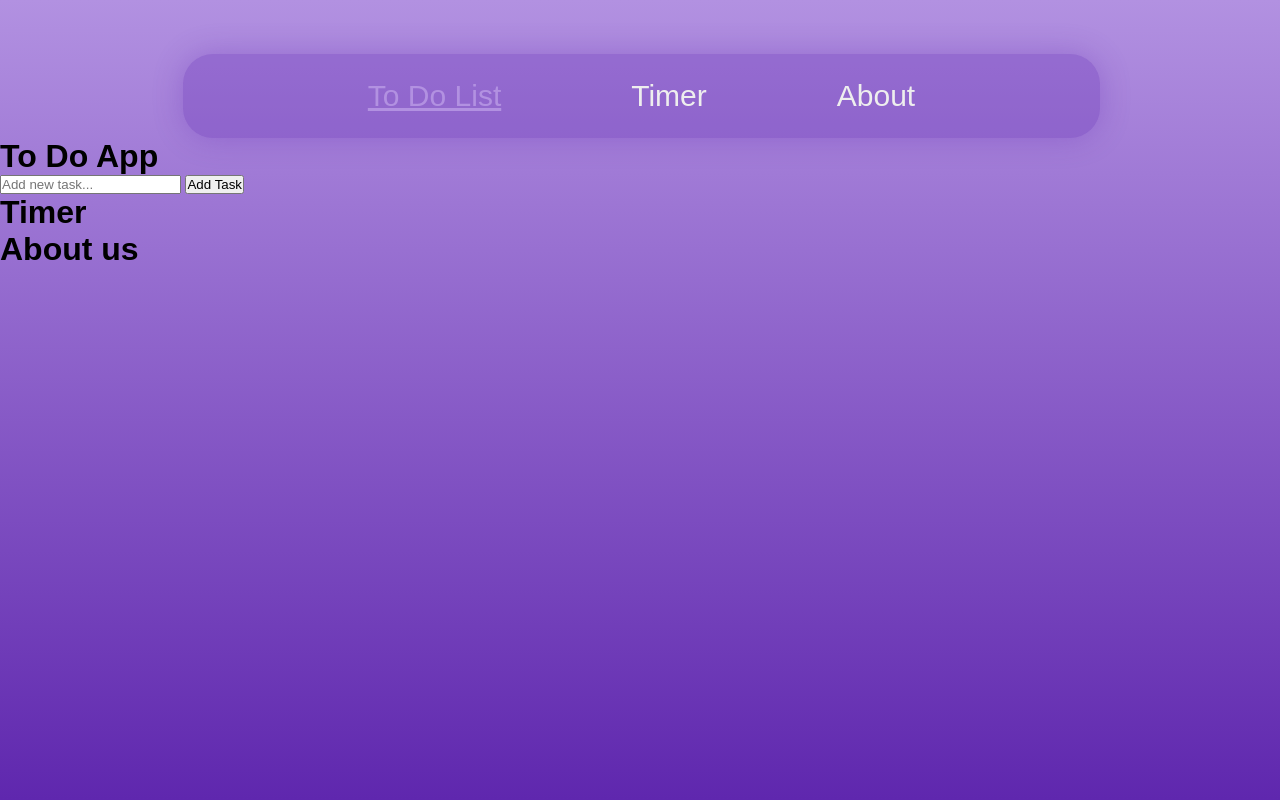
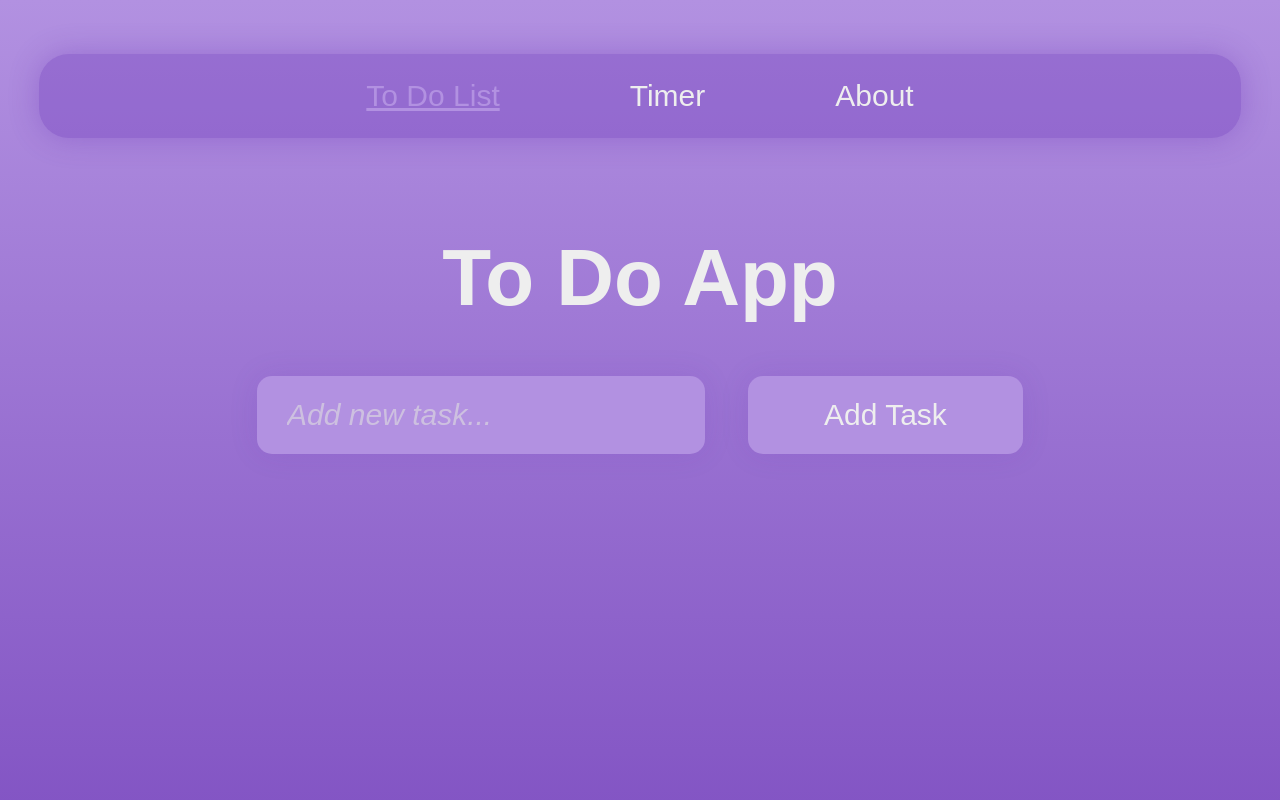
Before and after one commit to inRiza/To_Do_App-Mockup, a plain HTML site: page index.html in a window 1280 px wide. Shown: the top 800 px of the page. Drawn offline with Linux system fonts and the light colour scheme; a web font is replaced by a local one.

Commit message:
feat: add section styling & add task feature

```diff
--- a/styles.css
+++ b/styles.css
@@ -12,7 +12,16 @@ body {
     background: linear-gradient(180deg, #b291e1, #5f27ae);
     background-size: cover;
     background-repeat: no-repeat;
+    height: 1420px;
+}
+
+.page_container {
+    width: 100vw;
     height: 100vh;
+    overflow-x: hidden;
+    display: flex;
+    flex-direction: column;
+    align-items: center;
 }
 
 .navbar {
@@ -65,7 +74,7 @@ body {
     height: 100%;
     width: 250px;
     border-radius: 15px;
-    background-color: rgba(95.47, 39.21, 174.25, 0.30);
+    background-color: rgba(95.47, 39.21, 174.25, 1);
     box-shadow: 0px 0px 30px rgba(95, 39, 174, 0.3);
     flex-direction: column;
     gap: 20px;
@@ -92,12 +101,75 @@ body {
     position: fixed;
     top: 20px;
     right: 20px;
-    background: none;
+    background: snone;
     border: none;
     color: #EEEEEE;
     font-size: 50px;
     cursor: pointer;
     z-index: 2;
+}
+
+.section {
+    display: none;
+}
+
+.section.active {
+    display: flex;
+    justify-content: center;
+    align-items: center;
+    flex-direction: column;
+    width: 100%;
+    max-width: 90%;
+}
+
+.section h1 {
+    display: block;
+    margin-top: 94px;
+    font-size: 80px;
+    color: #EEEEEE;
+}
+
+.input_parent {
+    display: flex;
+    flex-direction: row;
+    margin-top: 52px;
+    gap: 43px;
+}
+
+.input_parent input {
+    display: flex;
+    justify-content: flex-start;
+    width: 600px;
+    height: 78px;
+    padding: 10px 30px;
+    border-radius: 15px;
+    outline: none;
+    border: none;
+    box-sizing: border-box;
+    text-align: left;
+    background-color: #b291e1;
+    color: rgba(224, 224, 224, 0.6);
+    font-size: 30px;
+    box-shadow: 0px 0px 30px rgba(95, 39, 174, 0.1);
+}
+
+.input_parent input::placeholder {
+    text-align: left;
+    color: rgba(224, 224, 224, 0.6);
+    font-size: 30px;
+    font-style: italic;
+}
+
+.input_parent button {
+    display: block;
+    width: 50%;
+    border: none;
+    outline: none;
+    background-color: #b291e1;
+    color: #EEEEEE;
+    font-size: 30px;
+    border-radius: 15px;
+    box-shadow: 0px 0px 30px rgba(95, 39, 174, 0.1);
 }
 
 @media (max-width: 1012px) {
```
